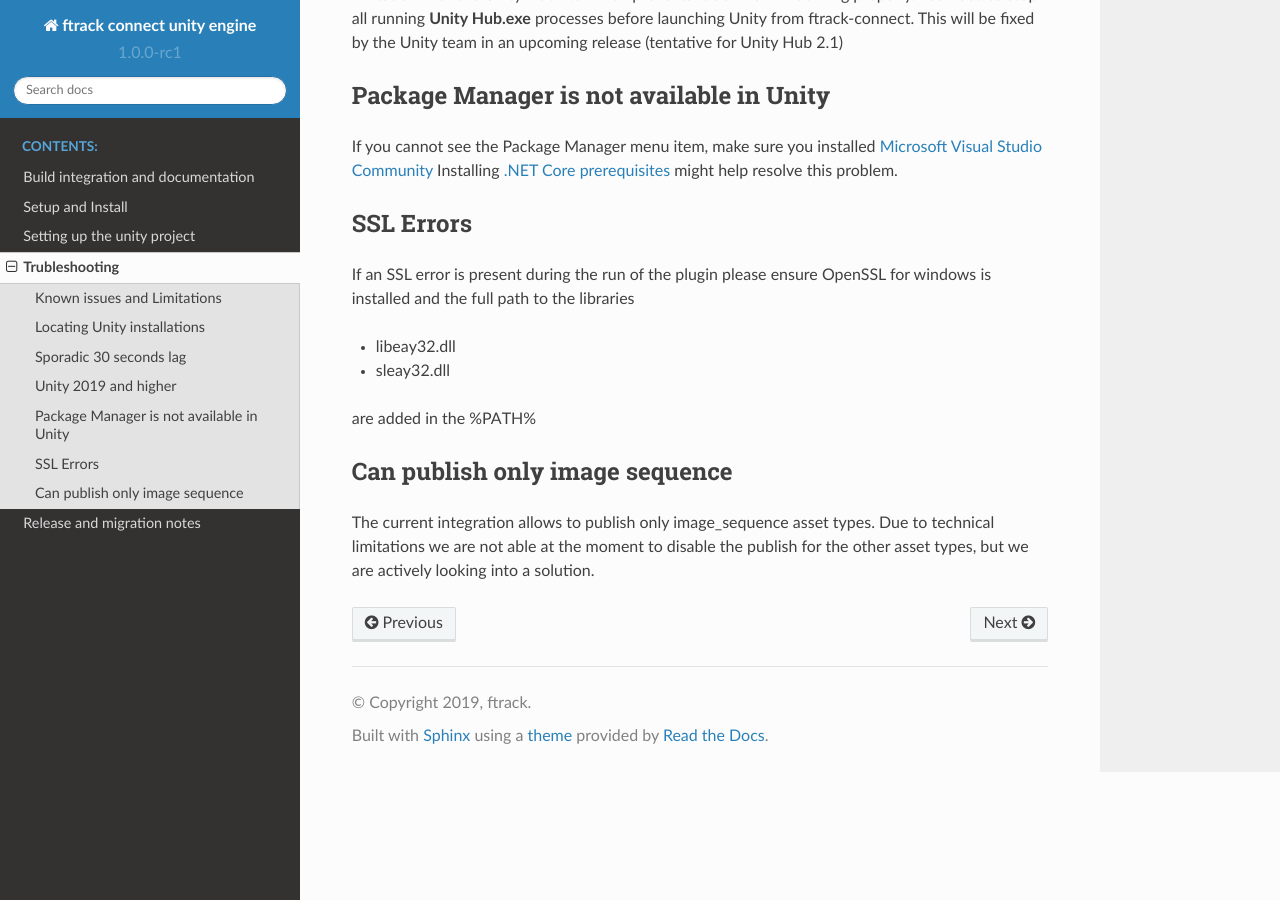
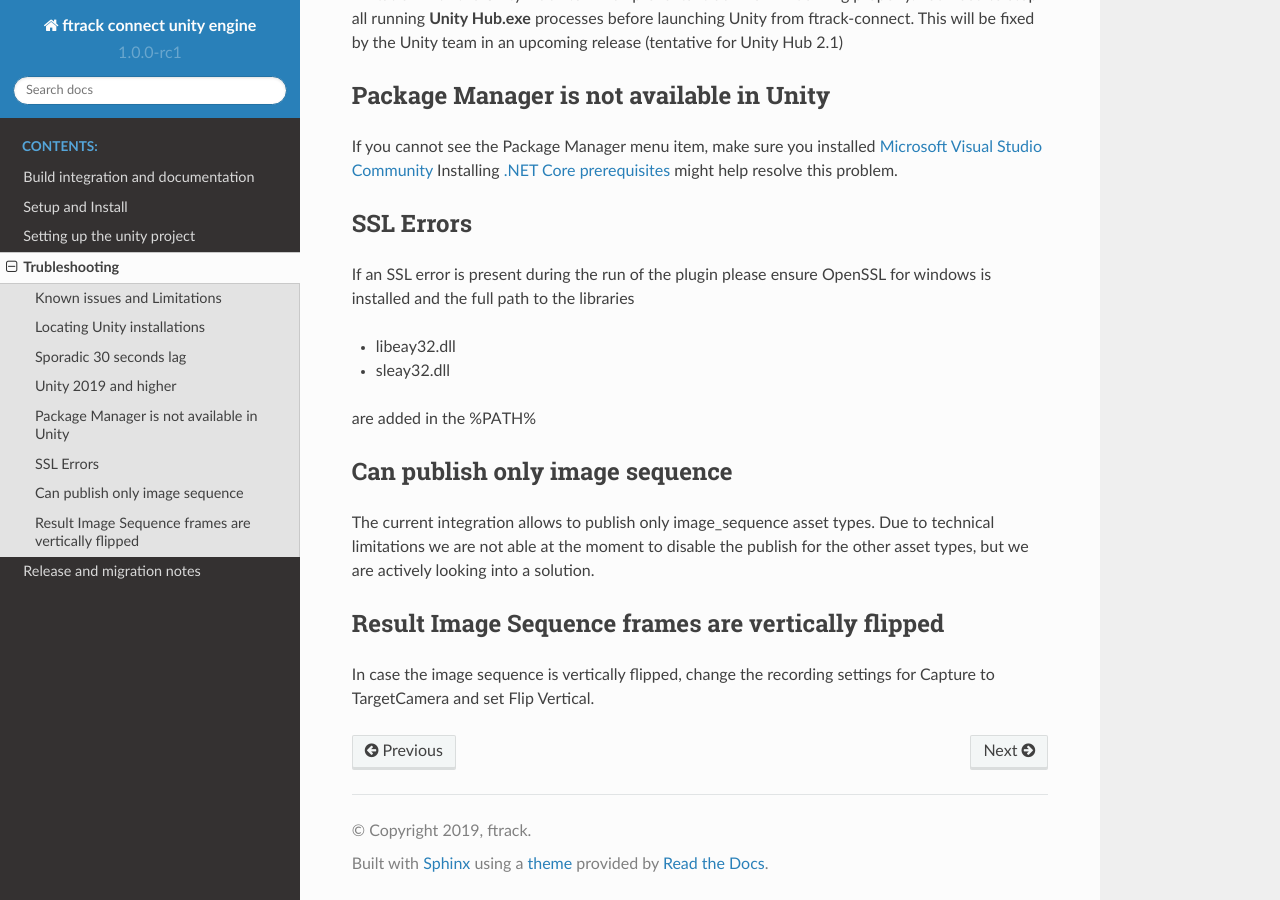
Before and after one commit to ftrackhq/ftrack-connect-unity-engine, a Sphinx documentation site: the page built from doc/source/trubleshooting.rst, in a window 1280 px wide and 900 px high, scrolled down 1304 px. Built offline with Sphinx 7.4.7 and the Read the Docs theme 2.0.0, drawn with Linux system fonts in a browser that asks for light colours.

Commit message:
update readme

```diff
--- a/doc/source/trubleshooting.rst
+++ b/doc/source/trubleshooting.rst
@@ -92,3 +92,8 @@
 The current integration allows to publish only image_sequence asset types.
 Due to technical limitations we are not able at the moment to disable the publish for the other asset types,
 but we are actively looking into a solution.
+
+Result Image Sequence frames are vertically flipped
+----------------------------------------------------
+
+In case the image sequence is vertically flipped, change the recording settings for Capture to TargetCamera and set Flip Vertical.
```
